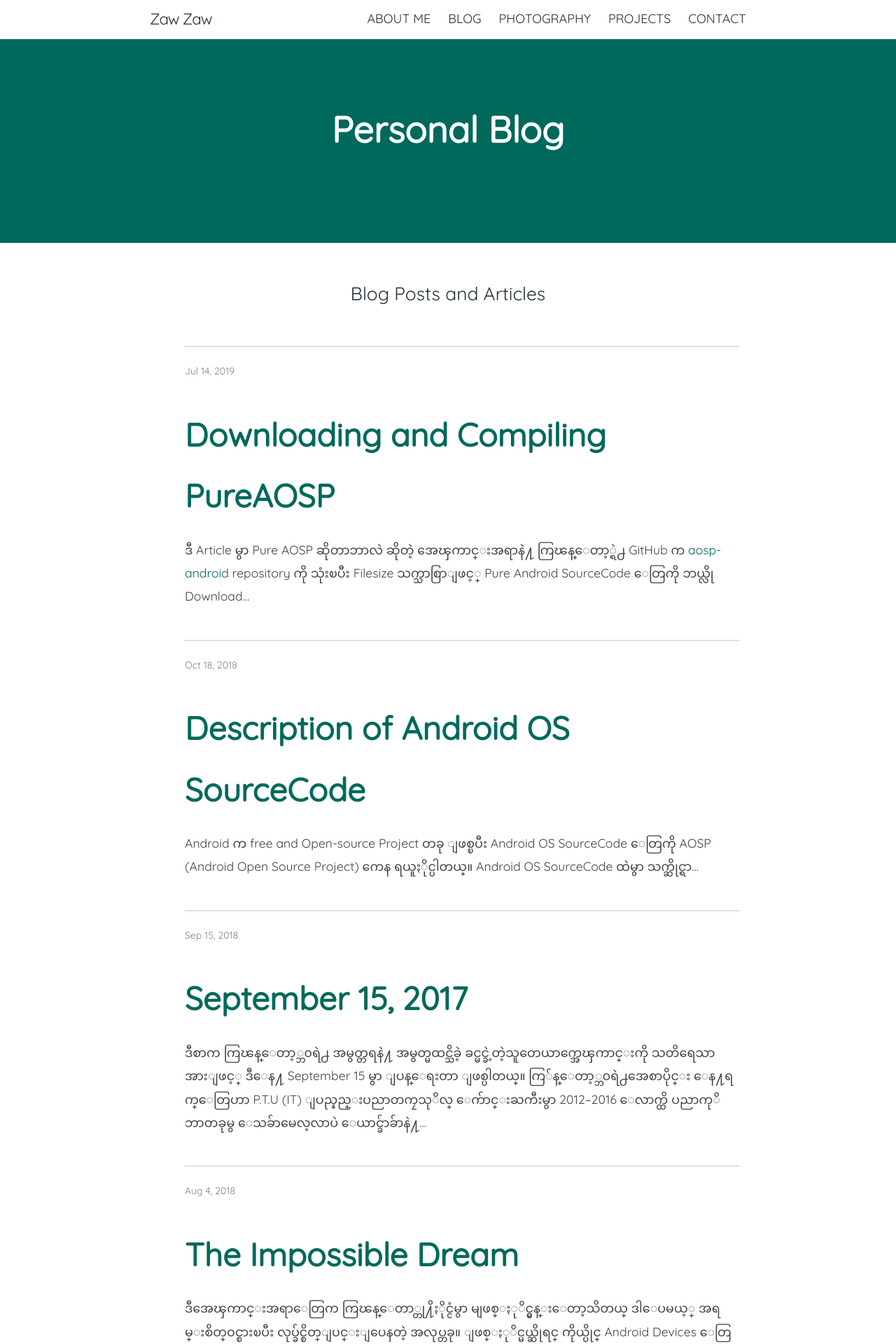
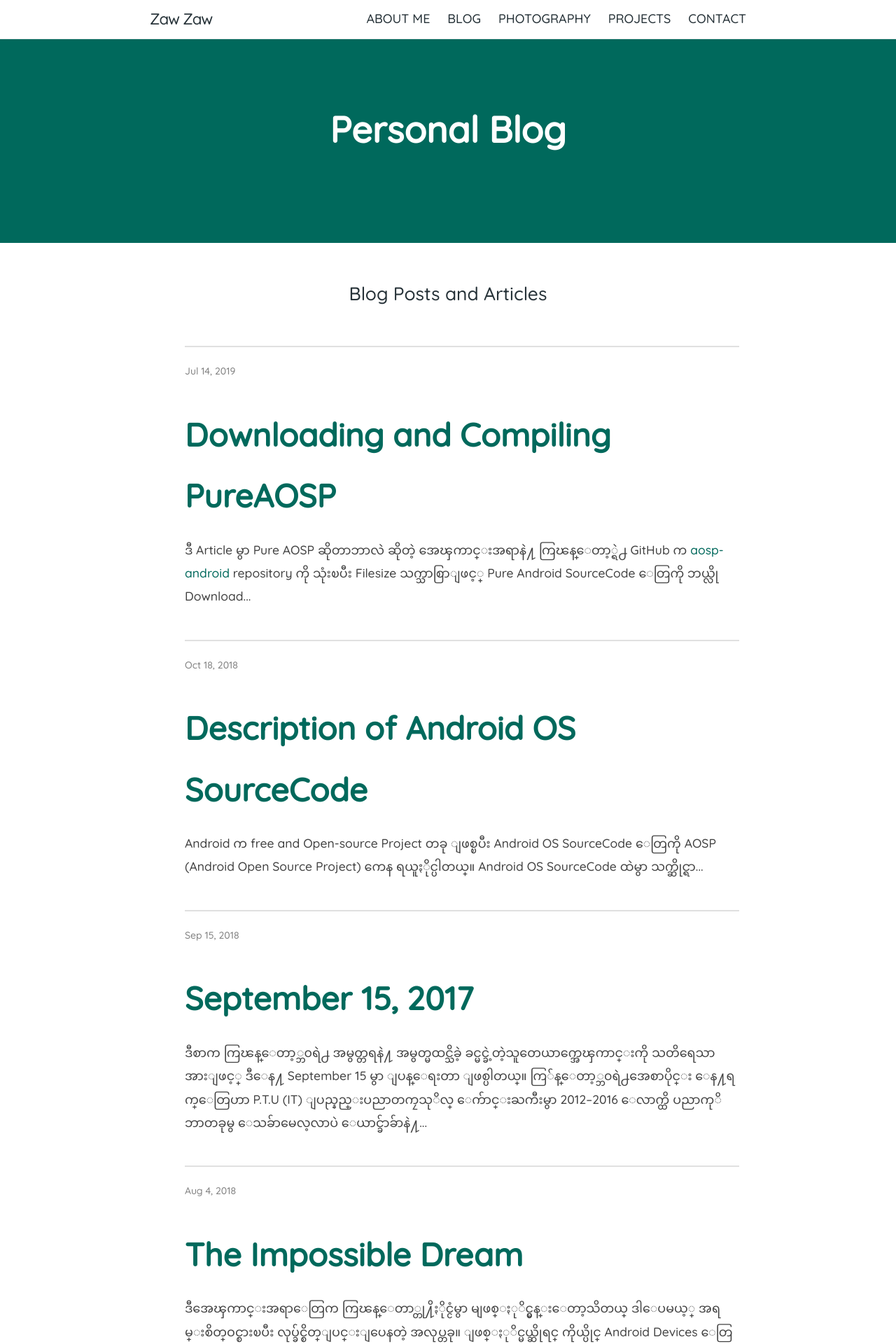
Before and after one commit to zawzaww/zawzaww.github.io, a Jekyll site: the page built from blog/index.html, in a window 1280 px wide. Shown: the top 1920 px of the page at 70% size. Built offline with Jekyll 4.4.1, drawn with Linux system fonts in a browser that asks for light colours; the list of posts is cut into pages by our own code.

Commit message:
_layouts: _sass: Set Quicksand font to medium and update post-link font weight to bold
Signed-off-by: Zaw Zaw <zawzthein@outlook.com>

```diff
--- a/_layouts/default.html
+++ b/_layouts/default.html
@@ -35,7 +35,7 @@
     <link rel="alternate" media="handheld" href=""> -->
 
 
-    <link href="https://fonts.googleapis.com/css?family=Quicksand&display=swap" rel='stylesheet' type='text/css'>
+    <link href="https://fonts.googleapis.com/css?family=Quicksand:500&display=swap" rel='stylesheet' type='text/css'>
     <link rel="stylesheet" href="{{ '/assets/css/style.css?v=' | append: site.github.build_revision | relative_url }}">
   </head>
 
--- a/_sass/blog/_layout.scss
+++ b/_sass/blog/_layout.scss
@@ -139,5 +139,5 @@
 .post-link {
   display: block;
   font-size: 46px;
-  font-weight: 600;
+  font-weight: bold;
 }
```
